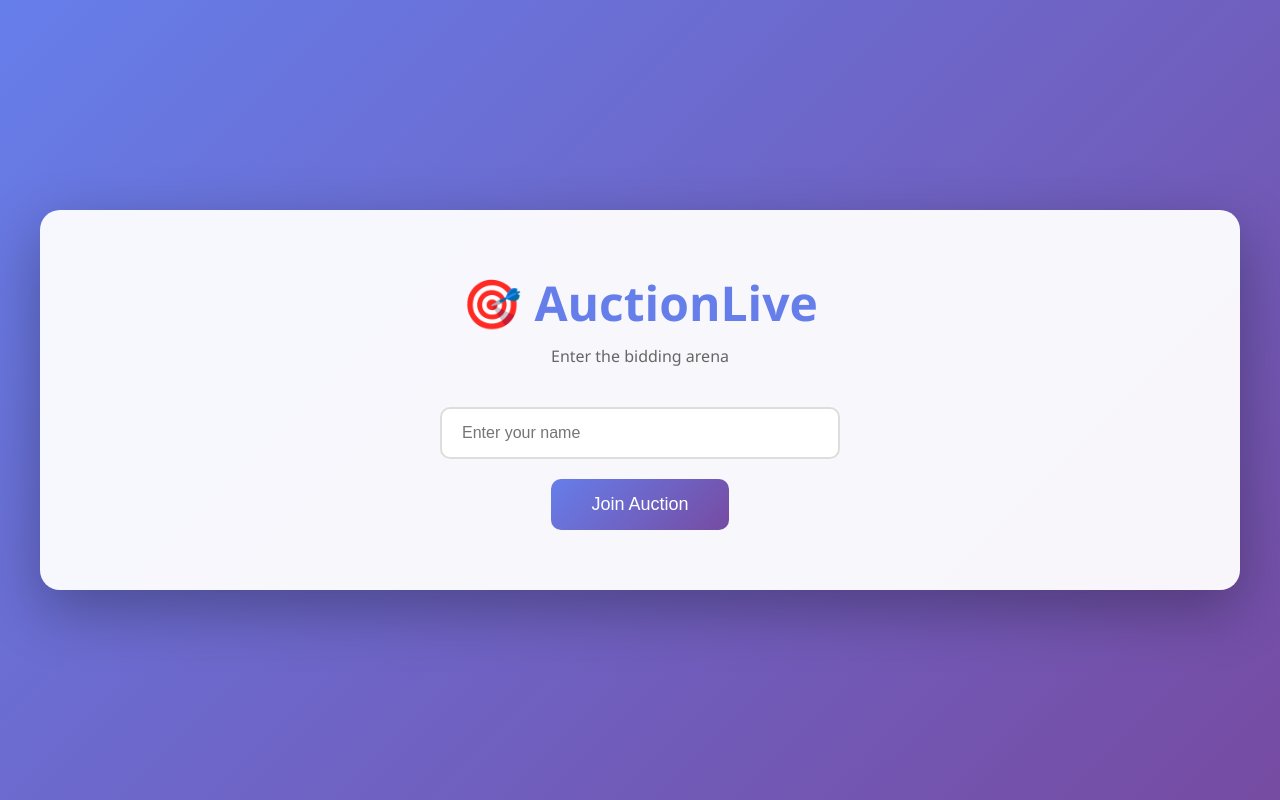
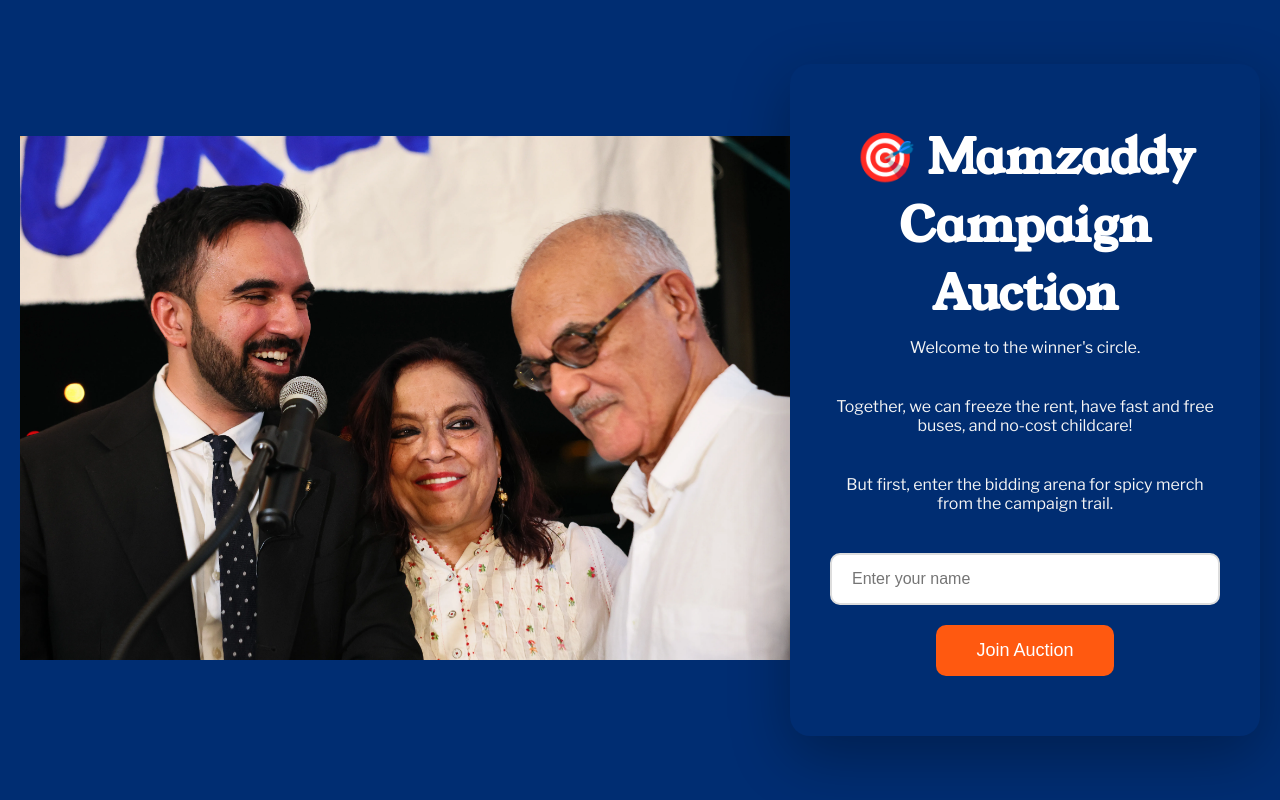
Before and after one commit to one-q-84/connections-bidding, a website: page public/index.html in a window 1280 px wide. Drawn offline with nearby package versions, Linux system fonts and the light colour scheme; no server answers.

Commit message:
Updated the design

```diff
--- a/public/app.js
+++ b/public/app.js
@@ -1,5 +1,6 @@
 // Connect to backend -
-const SOCKET_URL = 'https://auction-backend-a3tv.onrender.com';
+const SOCKET_URL = "http://localhost:3001"
+// 'https://auction-backend-a3tv.onrender.com';
 const socket = io(SOCKET_URL);
 
 // State
--- a/public/index.html
+++ b/public/index.html
@@ -3,16 +3,28 @@
 <head>
   <meta charset="UTF-8">
   <meta name="viewport" content="width=device-width, initial-scale=1.0">
-  <title>AuctionLive Platform</title>
+  <title>Mamdani Auction Live Platform</title>
   <link rel="stylesheet" href="style.css">
   <script src="https://cdnjs.cloudflare.com/ajax/libs/socket.io/4.5.4/socket.io.min.js"></script>
+  <link rel="preconnect" href="https://fonts.googleapis.com">
+  <link rel="preconnect" href="https://fonts.gstatic.com" crossorigin>
+  <link href="https://fonts.googleapis.com/css2?family=Libre+Franklin:ital,wght@0,100..900;1,100..900&family=Young+Serif&display=swap" rel="stylesheet">
 </head>
 <body>
+
+  <div id="background_photo">
+    <img
+      src="photos/mamdani.webp"
+      alt="Zoran Mamdani on the podium after giving his vicotry speech">
+  </div>
+
   <div class="container">
     <!-- Login Screen -->
     <div id="loginScreen" class="login-screen">
-      <h1>🎯 AuctionLive</h1>
-      <p>Enter the bidding arena</p>
+      <h1>🎯 Mamzaddy Campaign Auction </h1>
+      <p>Welcome to the winner's circle.</p>
+      <p>Together, we can freeze the rent, have fast and free buses, and no-cost childcare!</p>
+      <p>But first, enter the bidding arena for spicy merch from the campaign trail.</p>
       <form id="loginForm">
         <input
           type="text"
--- a/public/style.css
+++ b/public/style.css
@@ -4,9 +4,18 @@
   box-sizing: border-box;
 }
 
+h1, h2, h3, h4, h5, h6 {
+  font-family: 'Young Serif', serif;
+}
+
+#background_photo img {
+  width: 770px;
+  height: auto;
+}
+
 body {
-  font-family: 'Segoe UI', Tahoma, Geneva, Verdana, sans-serif;
-  background: linear-gradient(135deg, #667eea 0%, #764ba2 100%);
+   font-family: 'Libre Franklin', sans-serif;
+  background: #002D72;
   min-height: 100vh;
   display: flex;
   align-items: center;
@@ -15,7 +24,7 @@
 }
 
 .container {
-  background: rgba(255, 255, 255, 0.95);
+  background: #002D72;
   border-radius: 20px;
   box-shadow: 0 20px 60px rgba(0, 0, 0, 0.3);
   max-width: 1200px;
@@ -30,13 +39,13 @@
 }
 
 .login-screen h1 {
-  color: #667eea;
+  color: white;
   font-size: 48px;
   margin-bottom: 10px;
 }
 
 .login-screen p {
-  color: #666;
+  color: whitesmoke;
   margin-bottom: 40px;
 }
 
@@ -57,7 +66,7 @@
 }
 
 .login-screen button {
-  background: linear-gradient(135deg, #667eea 0%, #764ba2 100%);
+  background: #FF5910;
   color: white;
   border: none;
   padding: 15px 40px;
@@ -81,7 +90,7 @@
 
 .lobby-header {
   grid-column: 1 / -1;
-  background: linear-gradient(135deg, #667eea 0%, #764ba2 100%);
+  background: #CE2029;
   color: white;
   padding: 20px;
   border-radius: 15px;
@@ -112,7 +121,7 @@
 }
 
 .chat-message .username {
-  color: #667eea;
+  color: #FF5910;
   font-weight: bold;
   margin-right: 8px;
 }
@@ -131,9 +140,10 @@
 }
 
 .chat-input-area button {
-  background: #667eea;
+  background: #F4A83A;
   color: white;
   border: none;
+  font-weight: bold;
   padding: 12px 20px;
   border-radius: 10px;
   cursor: pointer;
@@ -305,12 +315,12 @@
 }
 
 ::-webkit-scrollbar-track {
-  background: #f1f1f1;
+  background: #F4A83A;
   border-radius: 10px;
 }
 
 ::-webkit-scrollbar-thumb {
-  background: #667eea;
+  background: #F4A83A;
   border-radius: 10px;
 }
 
```
Also changed, not shown: public/photos/mamdani.webp (added).
